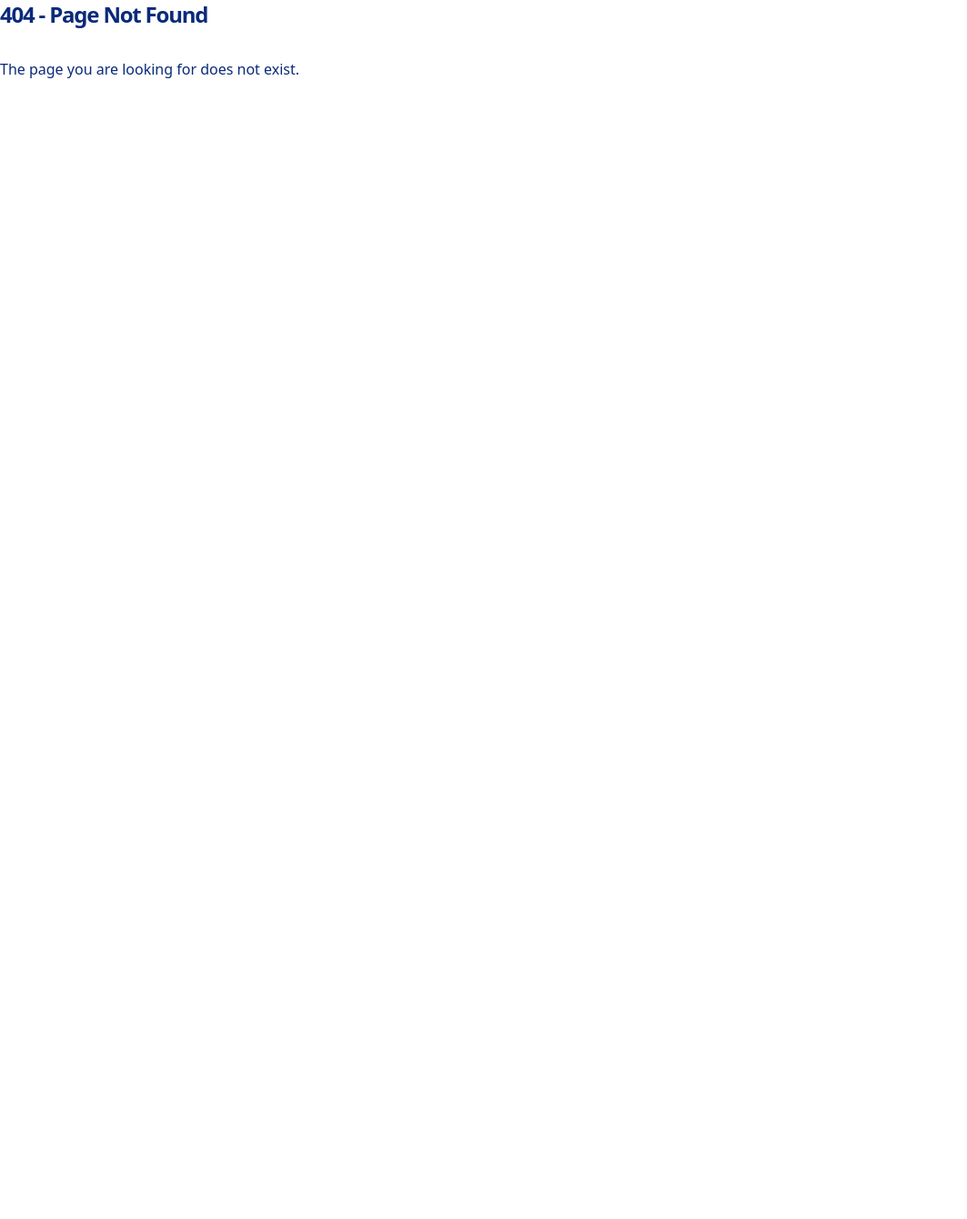
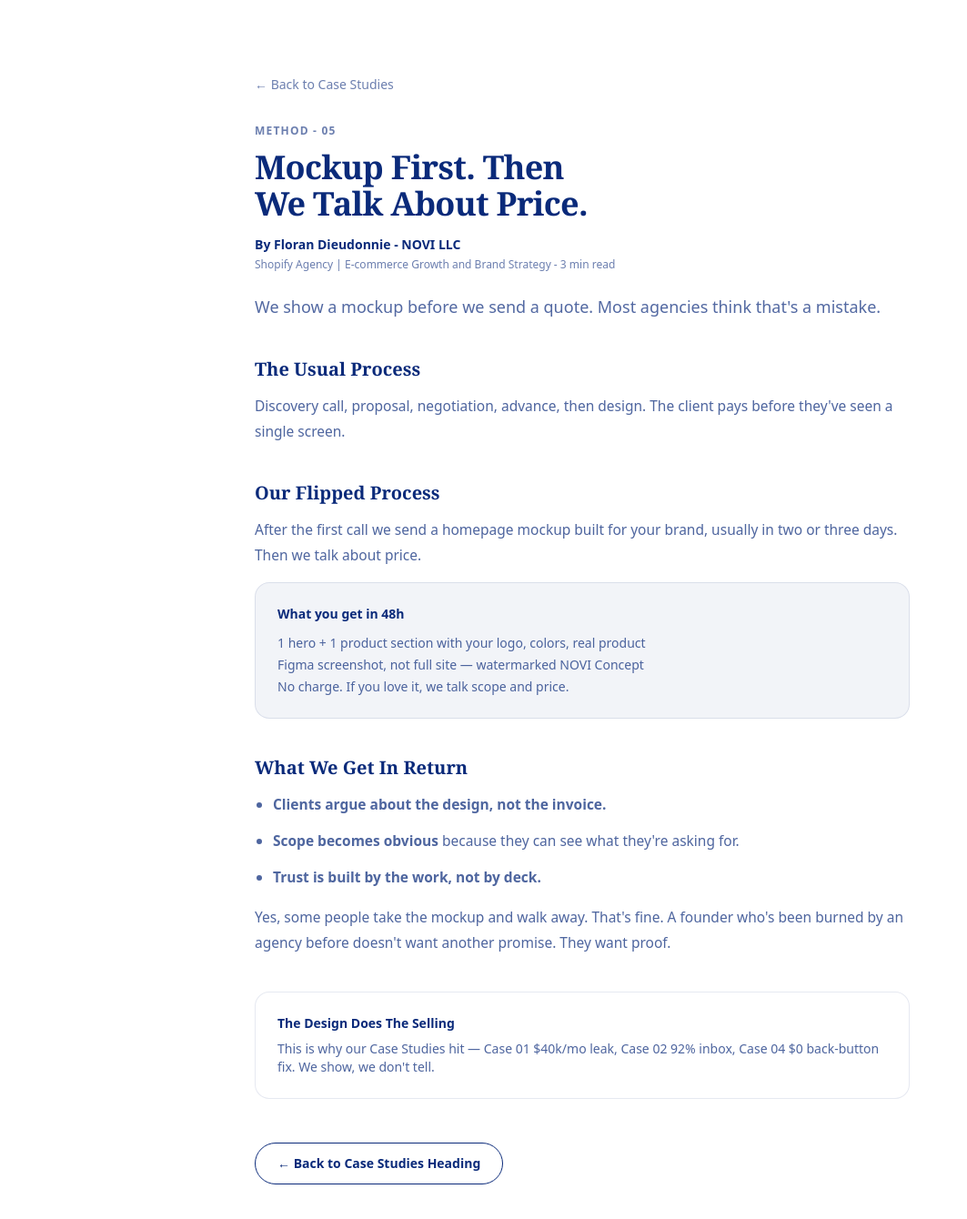
Before and after one commit to NOVI-I6699-cmd/portfolio-starter-kit, a Next.js app: page /method in a window 1280 px wide. Before the commit this address had no page. Shown: the top 1340 px of the page at 91% size, without its empty margins (0-1063 px from the left). Before the commit the page ends 800 px from the top, so only its background shows below. Built offline with nearby package versions, Linux system fonts and the light colour scheme.

Commit message:
Create page.tsx

```diff
--- /dev/null
+++ b/app/method/page.tsx
@@ -0,0 +1,55 @@
+import Link from 'next/link'
+export default function Page(){
+  return (
+    <main className="max-w-3xl mx-auto px-6 py-20 bg-white">
+      <Link href="/#case-studies" className="text-sm text-[#0A2A7A]/60 hover:text-[#0A2A7A]">← Back to Case Studies</Link>
+      <p className="mt-8 text-xs tracking-widest uppercase font-semibold text-[#0A2A7A]/60">METHOD - 05</p>
+
+      {/* FINAL UNIFIED H1 - matches Case 01 perfect fix */}
+      <h1 className="font-serif mt-3 text-[26px] leading-[1.15] tracking-[-0.02em] md:text-[36px] md:leading-[1.1] font-bold [text-wrap:balance] max-w-[20ch] md:max-w-[28ch] text-[#0A2A7A]">Mockup First. Then We Talk About Price.</h1>
+
+      <p className="mt-4 text-sm font-bold text-[#0A2A7A]">By Floran Dieudonnie - NOVI LLC</p>
+      <p className="mt-1 text-xs text-[#0A2A7A]/60">Shopify Agency | E-commerce Growth and Brand Strategy - 3 min read</p>
+      <p className="mt-6 text-lg leading-relaxed text-[#0A2A7A]/70">We show a mockup before we send a quote. Most agencies think that's a mistake.</p>
+
+      <div className="mt-10 space-y-10 text-[15.5px] leading-7 text-[#0A2A7A]/90">
+        <div>
+          <h2 className="font-serif text-xl font-bold text-[#0A2A7A]">The Usual Process</h2>
+          <p className="mt-3 opacity-80">Discovery call, proposal, negotiation, advance, then design. The client pays before they've seen a single screen.</p>
+        </div>
+
+        <div>
+          <h2 className="font-serif text-xl font-bold text-[#0A2A7A]">Our Flipped Process</h2>
+          <p className="mt-3 opacity-80">After the first call we send a homepage mockup built for your brand, usually in two or three days. Then we talk about price.</p>
+          <div className="mt-4 border border-[#0A2A7A]/10 rounded-2xl p-6 bg-[#0A2A7A]/5">
+            <p className="text-sm font-bold text-[#0A2A7A]">What you get in 48h</p>
+            <div className="mt-3 space-y-1 text-sm opacity-80">
+              <p>1 hero + 1 product section with your logo, colors, real product</p>
+              <p>Figma screenshot, not full site — watermarked NOVI Concept</p>
+              <p>No charge. If you love it, we talk scope and price.</p>
+            </div>
+          </div>
+        </div>
+
+        <div>
+          <h2 className="font-serif text-xl font-bold text-[#0A2A7A]">What We Get In Return</h2>
+          <ul className="mt-3 space-y-3 opacity-80 list-disc pl-5">
+            <li><strong>Clients argue about the design, not the invoice.</strong></li>
+            <li><strong>Scope becomes obvious</strong> because they can see what they're asking for.</li>
+            <li><strong>Trust is built by the work, not by deck.</strong></li>
+          </ul>
+          <p className="mt-4 opacity-80">Yes, some people take the mockup and walk away. That's fine. A founder who's been burned by an agency before doesn't want another promise. They want proof.</p>
+        </div>
+
+        <div className="border border-[#0A2A7A]/10 rounded-2xl p-6 bg-white">
+          <p className="text-sm font-bold text-[#0A2A7A]">The Design Does The Selling</p>
+          <p className="mt-2 text-sm opacity-80">This is why our Case Studies hit — Case 01 $40k/mo leak, Case 02 92% inbox, Case 04 $0 back-button fix. We show, we don't tell.</p>
+        </div>
+      </div>
+
+      <Link href="/#case-studies" className="mt-12 inline-flex border px-6 py-3 rounded-full text-sm font-semibold hover:bg-black hover:text-white transition" style={{borderColor: '#0A2A7A', color: '#0A2A7A'}}>
+        ← Back to Case Studies Heading
+      </Link>
+    </main>
+  )
+}
```
